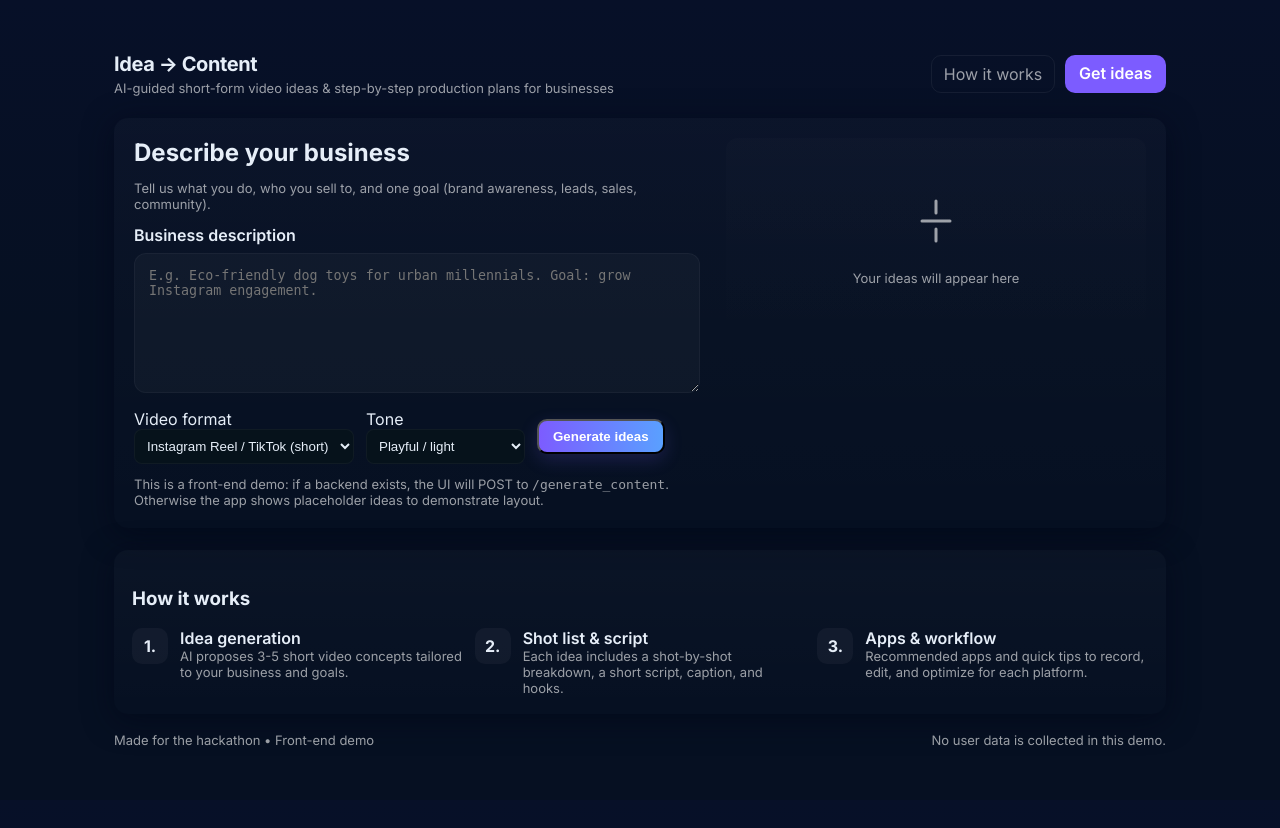
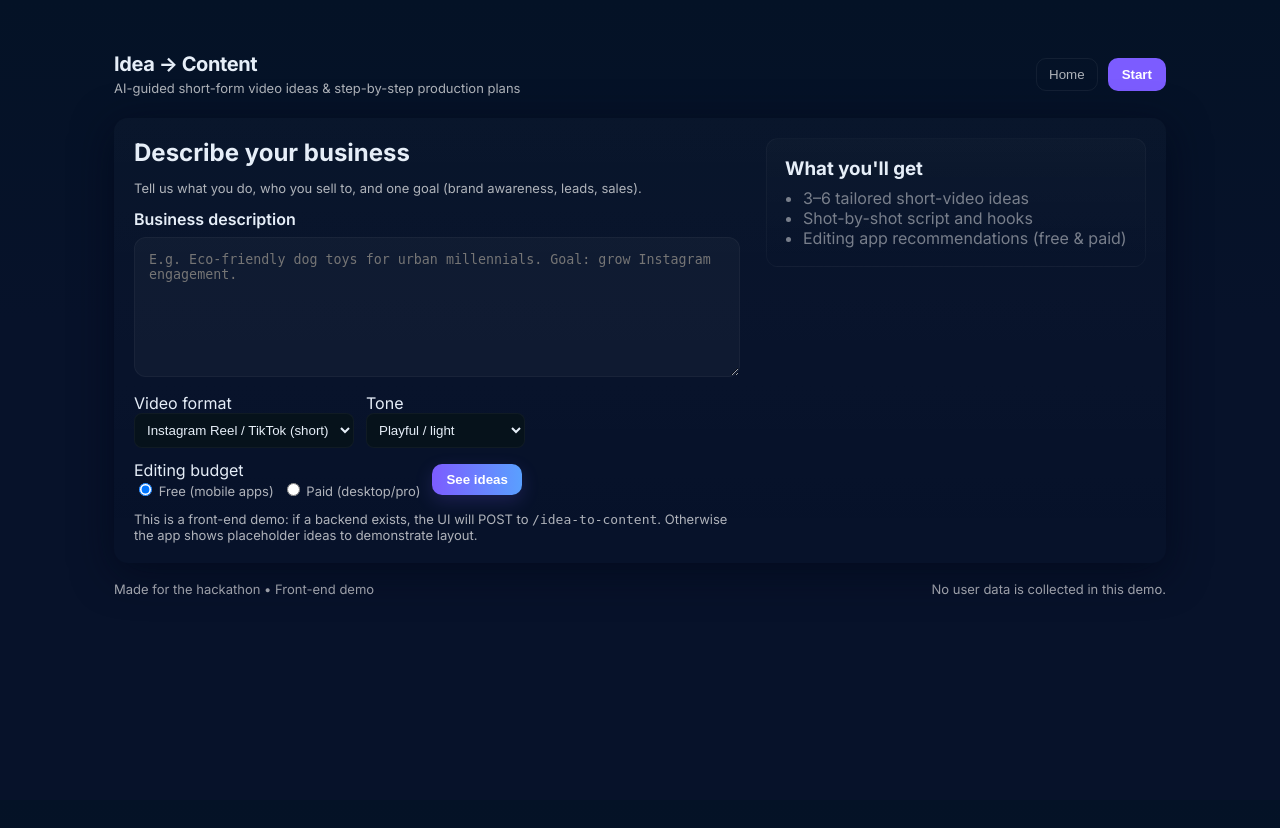
Before and after one commit to hibob10123/idea-to-content, a Flask app: page / in a window 1280 px wide. Run offline with Flask 3, Linux system fonts and the light colour scheme.

Commit message:
added more pages

```diff
--- a/app.py
+++ b/app.py
@@ -1,4 +1,5 @@
-from flask import Flask, jsonify, request, render_template, escape
+from flask import Flask, jsonify, request, render_template
+from markupsafe import escape
 
 app = Flask(__name__)
 
@@ -103,4 +104,10 @@ def idea_to_content():
 
 
 if __name__ == '__main__':
-    app.run(debug=True)
+    # When running locally for development this block will start Flask's
+    # development server. In production (Render/Gunicorn) the WSGI server
+    # will import the `app` object directly. Read PORT from env so Render
+    # can bind the correct port.
+    import os
+    port = int(os.environ.get('PORT', 5000))
+    app.run(host='0.0.0.0', port=port, debug=False)
--- a/static/css/style.css
+++ b/static/css/style.css
@@ -1,7 +1,8 @@
 :root{
-  --bg:#0f1724;
-  --card:#0b1220;
-  --muted:rgba(255,255,255,0.6);
+  --bg:#07122a;
+  --card:#081321;
+  --muted:rgba(255,255,255,0.68);
+  --muted-2:rgba(255,255,255,0.45);
   --accent:#7c5cff;
   --glass: rgba(255,255,255,0.03);
   --radius:12px;
@@ -12,7 +13,7 @@ html,body{height:100%;}
 body{
   margin:0;
   font-family:Inter,system-ui,-apple-system,"Segoe UI",Roboto,"Helvetica Neue",Arial;
-  background:linear-gradient(180deg,#071028 0%, #061022 40%);
+  background:linear-gradient(180deg,#041226 0%, #07122a 40%);
   color:#e6eef8;
   -webkit-font-smoothing:antialiased;
 }
@@ -21,11 +22,11 @@ body{
 .brand h1{margin:0;font-size:20px;letter-spacing:-0.4px}
 .tag{margin:4px 0 0;color:var(--muted);font-size:13px}
 .nav-cta{display:flex;gap:10px}
-.btn{background:var(--accent);color:white;padding:8px 14px;border-radius:10px;text-decoration:none;font-weight:600}
-.btn-outline{border:1px solid rgba(255,255,255,0.06);padding:8px 12px;border-radius:10px;color:var(--muted);text-decoration:none}
-.panel{margin-top:22px;background:linear-gradient(180deg,rgba(255,255,255,0.02), transparent);padding:20px;border-radius:14px;box-shadow:0 6px 30px rgba(2,6,23,0.6)}
+.btn{background:var(--accent);color:white;padding:8px 14px;border-radius:10px;text-decoration:none;font-weight:600;border:none;cursor:pointer}
+.btn-outline{background:transparent;border:1px solid rgba(255,255,255,0.06);padding:8px 12px;border-radius:10px;color:var(--muted);text-decoration:none;cursor:pointer}
+.panel{margin-top:22px;background:linear-gradient(180deg,rgba(255,255,255,0.02), transparent);padding:20px;border-radius:14px;box-shadow:0 10px 40px rgba(2,6,23,0.6);overflow:hidden}
 .panel.slim{padding:18px}
-.panel-grid{display:grid;grid-template-columns:1fr 420px;gap:20px}
+.panel-grid{display:grid;grid-template-columns:1fr 380px;gap:20px}
 .left{padding-right:6px}
 .panel-title{margin:0 0 6px}
 .muted{color:var(--muted);font-size:13px}
@@ -38,11 +39,19 @@ select{padding:8px;border-radius:8px;background:#06121b;border:1px solid rgba(25
 .btn-primary{background:linear-gradient(90deg,var(--accent),#5aa0ff);box-shadow:0 6px 18px rgba(124,92,255,0.18)}
 .note{margin-top:12px;font-size:13px}
 
-.results{min-height:220px;background:linear-gradient(180deg,rgba(255,255,255,0.01), transparent);border-radius:12px;padding:14px;overflow:auto}
-.results.empty{display:flex;align-items:center;justify-content:center;color:var(--muted)}
-.placeholder{display:flex;flex-direction:column;align-items:center;gap:12px}
+/* Pages */
+.page{display:none;opacity:0;transform:translateY(10px);transition:opacity 320ms var(--ease, cubic-bezier(.2,.9,.2,1)),transform 320ms var(--ease, cubic-bezier(.2,.9,.2,1));}
+.page-active{display:block;opacity:1;transform:none}
+.page-header{display:flex;align-items:center;gap:12px;margin-bottom:12px}
+.page-title{font-weight:700;font-size:18px}
 
-.idea-card{background:linear-gradient(180deg,rgba(255,255,255,0.02), rgba(255,255,255,0.01));border-radius:12px;padding:12px;margin-bottom:12px;border:1px solid rgba(255,255,255,0.02)}
+.hero-card{background:linear-gradient(180deg, rgba(255,255,255,0.02), transparent);padding:18px;border-radius:12px;border:1px solid rgba(255,255,255,0.03)}
+.hero-card h3{margin:0 0 8px}
+.hero-card ul{margin:0;padding-left:18px;color:var(--muted-2)}
+
+.ideas-grid{display:grid;grid-template-columns:repeat(auto-fit,minmax(240px,1fr));gap:14px}
+.idea-card{background:linear-gradient(180deg,rgba(255,255,255,0.02), rgba(255,255,255,0.01));border-radius:12px;padding:14px;border:1px solid rgba(255,255,255,0.02);cursor:pointer;transition:transform 220ms ease, box-shadow 220ms ease;will-change:transform}
+.idea-card:hover{transform:translateY(-8px) rotateZ(-0.2deg);box-shadow:0 18px 50px rgba(2,6,23,0.6)}
 .idea-header{display:flex;justify-content:space-between;align-items:center;gap:10px}
 .idea-title{font-weight:700}
 .idea-meta{color:var(--muted);font-size:13px}
@@ -51,14 +60,22 @@ select{padding:8px;border-radius:8px;background:#06121b;border:1px solid rgba(25
 .actions{display:flex;gap:8px;margin-top:12px}
 .copy-btn{background:transparent;border:1px solid rgba(255,255,255,0.04);padding:6px 8px;border-radius:8px;color:var(--muted);cursor:pointer}
 
-.steps{display:grid;grid-template-columns:repeat(auto-fit,minmax(180px,1fr));gap:12px;margin-top:12px}
-.step{display:flex;gap:12px;align-items:flex-start}
-.step strong{background:rgba(255,255,255,0.04);padding:8px;border-radius:10px;min-width:36px;text-align:center}
-.step-title{font-weight:600}
+.detail-body{padding:6px 0}
+.detail-step{background:rgba(255,255,255,0.02);border-radius:10px;padding:12px;margin-bottom:10px;border:1px solid rgba(255,255,255,0.02)}
+.detail-step h4{margin:0 0 6px}
+.muted-2{color:var(--muted-2)}
+
+.budget-toggle{display:flex;gap:8px}
+.budget-toggle label{font-size:13px;color:var(--muted)}
 
 .footer{display:flex;justify-content:space-between;color:var(--muted);margin-top:18px;font-size:13px}
 
 @media (max-width:900px){
   .panel-grid{grid-template-columns:1fr}
   .right{order:2}
+  .app{padding:16px;margin:16px auto}
 }
+
+/* small helpers for animation sequencing */
+.fade-in{animation:fadeIn 360ms ease both}
+@keyframes fadeIn{from{opacity:0;transform:translateY(8px)}to{opacity:1;transform:none}}
--- a/static/js/app.js
+++ b/static/js/app.js
@@ -1,84 +1,46 @@
 document.addEventListener('DOMContentLoaded', () => {
-  const generateBtn = document.getElementById('generate-btn');
+  // Pages
+  const pages = Array.from(document.querySelectorAll('.page'));
+  const showPage = (name) => {
+    pages.forEach(p => {
+      if (p.dataset.page === name) {
+        p.classList.add('page-active');
+        requestAnimationFrame(()=> p.classList.add('fade-in'));
+      } else {
+        p.classList.remove('page-active', 'fade-in');
+      }
+    });
+    window.scrollTo({top:0,behavior:'smooth'});
+  };
+
+  // Elements
   const descEl = document.getElementById('business-description');
-  const resultsEl = document.getElementById('results');
+  const formatEl = document.getElementById('video-format');
+  const toneEl = document.getElementById('tone');
+  const toIdeasBtn = document.getElementById('to-ideas');
+  const ideasGrid = document.getElementById('ideas-grid');
+  const detailTitle = document.getElementById('detail-title');
+  const detailBody = document.getElementById('detail-body');
+  const backToHome = document.getElementById('back-to-home');
+  const backToIdeas = document.getElementById('back-to-ideas');
 
-  function showPlaceholder() {
-    resultsEl.classList.add('empty');
-    resultsEl.innerHTML = `
-      <div class="placeholder">
-        <svg width="48" height="48" viewBox="0 0 24 24" fill="none" stroke="currentColor" stroke-width="1.5">
-          <path d="M12 2v6" stroke-linecap="round" stroke-linejoin="round"></path>
-          <path d="M5 12h14" stroke-linecap="round" stroke-linejoin="round"></path>
-          <path d="M12 22v-6" stroke-linecap="round" stroke-linejoin="round"></path>
-        </svg>
-        <p class="muted">Your ideas will appear here</p>
-      </div>`;
+  // nav buttons
+  document.querySelectorAll('[data-nav]').forEach(btn => btn.addEventListener('click', ()=> showPage(btn.dataset.nav)));
+
+  backToHome && backToHome.addEventListener('click', ()=> showPage('home'));
+  backToIdeas && backToIdeas.addEventListener('click', ()=> showPage('ideas'));
+
+  // budget
+  function getBudget(){
+    const el = document.querySelector('input[name="budget"]:checked');
+    return el ? el.value : 'free';
   }
 
-  function makeIdeaCard(idea) {
-    const div = document.createElement('div');
-    div.className = 'idea-card';
-
-    div.innerHTML = `
-      <div class="idea-header">
-        <div>
-          <div class="idea-title">${escapeHtml(idea.title)}</div>
-          <div class="idea-meta">${escapeHtml(idea.format)} • ${escapeHtml(idea.tone)}</div>
-        </div>
-        <div class="pill">${escapeHtml(idea.duration)}</div>
-      </div>
-      <div class="idea-body">
-        <div class="muted"><strong>Hook / caption:</strong> ${escapeHtml(idea.caption)}</div>
-        <div style="margin-top:8px"><strong>Shot list & script:</strong>
-          <div class="muted" style="margin-top:6px;white-space:pre-wrap">${escapeHtml(idea.script)}</div>
-        </div>
-        <div class="actions">
-          <button class="copy-btn" data-copy>Copy full script</button>
-          <button class="copy-btn" data-copy-caption>Copy caption</button>
-        </div>
-        <div style="margin-top:10px;color:var(--muted)"><strong>Apps:</strong> ${escapeHtml(idea.apps.join(', '))}</div>
-      </div>
-    `;
-
-    // attach copy handlers
-    div.querySelectorAll('[data-copy],[data-copy-caption]').forEach(btn => {
-      btn.addEventListener('click', () => {
-        if (btn.hasAttribute('data-copy')) {
-          copyToClipboard(idea.scriptFull || (idea.caption + '\n\n' + idea.script));
-        } else {
-          copyToClipboard(idea.caption);
-        }
-        btn.textContent = 'Copied';
-        setTimeout(() => (btn.textContent = btn.hasAttribute('data-copy') ? 'Copy full script' : 'Copy caption'), 1200);
-      });
-    });
-
-    return div;
-  }
-
-  function renderIdeas(ideas) {
-    resultsEl.classList.remove('empty');
-    resultsEl.innerHTML = '';
-    ideas.forEach(i => resultsEl.appendChild(makeIdeaCard(i)));
-  }
-
-  function buildPlaceholderIdeas(description, format, tone) {
-    // Lightweight deterministic placeholder generator for demo purposes
-    const base = description ? description.split('.')[0] : 'Your business';
-    return [1,2,3].map(n => {
-      return {
-        title: `${base} — ${['Quick tip','Customer story','Before & after'][n-1]}`,
-        format: format === 'youtube-long' ? 'YouTube (long)' : (format === 'youtube' ? 'YouTube Short' : 'Reel/TikTok'),
-        tone: tone,
-        duration: format === 'youtube-long' ? '2-5 min' : (format === 'youtube' ? '0:15' : '0:30'),
-        caption: `Quick ${tone} idea to boost engagement #${n}`,
-        script: `${n}. Hook (2-4s): Grab attention with unexpected fact about ${base}\n`+
-                `${n}. Shot 1: Close-up — 3s\n${n}. Shot 2: Demo — 6s\n${n}. Shot 3: CTA — 3s\n\nNotes: Keep it authentic, add captions, vertical crop.`,
-        scriptFull: `HOOK:\nGrab attention with a short line about ${base}\n\nSCRIPT:\n${n}. Shot 1: ...` ,
-        apps: n === 1 ? ['CapCut','InShot','Canva'] : (n===2 ? ['VN','Instagram Reels','Descript'] : ['LumaFusion','Premiere Rush','Spark Video'])
-      };
-    });
+  // Spinner / loading helper
+  function setLoading(on, target){
+    if(on){
+      target.innerHTML = '<div class="muted">Generating ideas…</div>';
+    }
   }
 
   function escapeHtml(str){
@@ -99,42 +61,27 @@ document.addEventListener('DOMContentLoaded', () => {
     });
   }
 
-  async function generate() {
-    const description = descEl.value.trim();
-    const format = document.getElementById('video-format').value;
-    const tone = document.getElementById('tone').value;
-
-    // show loading state
-    resultsEl.classList.remove('empty');
-    resultsEl.innerHTML = '<div class="muted">Generating ideas…</div>';
-
-    // try contacting backend if available; otherwise fallback to local placeholders
-    try {
-      const resp = await fetch('/generate_content', {
-        method: 'POST',
-        headers: {'Content-Type':'application/json'},
-        body: JSON.stringify({description, format, tone})
-      });
-      if (resp.ok) {
-        const data = await resp.json();
-        if (data && data.ideas) {
-          renderIdeas(data.ideas.map(mapBackendIdea));
-          return;
-        }
-      }
-    } catch (err) {
-      // ignoring errors from backend in demo mode
-      console.debug('Backend not available or returned error', err);
-    }
-
-    // fallback
-    const ideas = buildPlaceholderIdeas(description, format, tone);
-    renderIdeas(ideas);
+  function buildPlaceholderIdeas(description, format, tone, budget){
+    const base = description ? description.split('.')[0] : 'Your business';
+    return [1,2,3,4].map(n => {
+      const kind = ['Quick tip','Customer story','Before & after','How-to'][n-1];
+      return {
+        id: 'ph-'+n,
+        title: `${base} — ${kind}`,
+        format: format === 'youtube-long' ? 'YouTube (long)' : (format === 'youtube' ? 'YouTube Short' : 'Reel/TikTok'),
+        tone,
+        duration: format === 'youtube-long' ? `${2+n} min` : (format === 'youtube' ? '0:15' : '0:30'),
+        caption: `${kind} to boost engagement #${n}`,
+        script: `${n}. Hook (2-4s): Short surprising fact about ${base}\nShot 1: Close-up — 3s\nShot 2: Demo — 8s\nShot 3: CTA — 3s\nNotes: Add captions, natural light.`,
+        scriptFull: `HOOK:\nShort surprising fact about ${base}\n\nSCRIPT:\n${n}. Shot 1: ...` ,
+        apps: budget === 'free' ? ['CapCut','InShot','Canva'] : ['Premiere Pro','Final Cut Pro','DaVinci Resolve']
+      };
+    });
   }
 
-  function mapBackendIdea(raw){
-    // adapt a simple backend idea shape to UI card
+  function mapBackendIdea(raw, budget){
     return {
+      id: raw.id || raw.title,
       title: raw.title || raw.headline || 'Untitled idea',
       format: raw.format || 'Reel',
       tone: raw.tone || 'neutral',
@@ -142,17 +89,119 @@ document.addEventListener('DOMContentLoaded', () => {
       caption: raw.caption || raw.hook || '',
       script: raw.script || raw.body || '',
       scriptFull: raw.scriptFull || raw.script || '',
-      apps: raw.apps || ['CapCut','Canva']
+      apps: raw.apps || (budget === 'free' ? ['CapCut','Canva'] : ['Premiere Pro','Resolve'])
     };
   }
 
-  // wire UI
-  generateBtn.addEventListener('click', () => {
-    generateBtn.disabled = true;
-    generateBtn.textContent = 'Working...';
-    generate().finally(()=>{generateBtn.disabled=false;generateBtn.textContent='Generate ideas'});
+  function makeIdeaCard(idea){
+    const el = document.createElement('article');
+    el.className = 'idea-card fade-in';
+    el.innerHTML = `
+      <div class="idea-header">
+        <div>
+          <div class="idea-title">${escapeHtml(idea.title)}</div>
+          <div class="idea-meta">${escapeHtml(idea.format)} • ${escapeHtml(idea.tone)}</div>
+        </div>
+        <div class="pill">${escapeHtml(idea.duration)}</div>
+      </div>
+      <div class="idea-body">
+        <div class="muted"><strong>Hook:</strong> ${escapeHtml(idea.caption)}</div>
+        <div style="margin-top:8px"><strong>Preview:</strong>
+          <div class="muted" style="margin-top:6px;white-space:pre-wrap">${escapeHtml(idea.script.split('\n').slice(0,4).join('\n'))}…</div>
+        </div>
+        <div class="actions">
+          <button class="copy-btn" data-copy>Copy script</button>
+        </div>
+        <div style="margin-top:10px;color:var(--muted)"><strong>Apps:</strong> ${escapeHtml((idea.apps||[]).join(', '))}</div>
+      </div>`;
+
+    el.addEventListener('click', (e)=>{
+      // avoid card click when interacting with buttons
+      if(e.target.closest('button')) return;
+      showDetail(idea);
+    });
+
+    el.querySelectorAll('[data-copy]').forEach(btn => {
+      btn.addEventListener('click', (ev)=>{
+        ev.stopPropagation();
+        copyToClipboard(idea.scriptFull || idea.script || idea.caption);
+        btn.textContent = 'Copied';
+        setTimeout(()=> btn.textContent = 'Copy script', 1200);
+      });
+    });
+
+    return el;
+  }
+
+  function renderIdeas(list){
+    ideasGrid.innerHTML = '';
+    list.forEach(i => ideasGrid.appendChild(makeIdeaCard(i)));
+    showPage('ideas');
+  }
+
+  async function generateIdeas(){
+    const description = descEl.value.trim();
+    const format = formatEl.value;
+    const tone = toneEl.value;
+    const budget = getBudget();
+
+    if(!description){
+      alert('Please enter a short description of your business to get tailored ideas.');
+      return;
+    }
+
+    ideasGrid.innerHTML = '<div class="muted">Generating ideas…</div>';
+
+    // Try backend first
+    try{
+      const resp = await fetch('/idea-to-content', {
+        method:'POST', headers:{'Content-Type':'application/json'},
+        body: JSON.stringify({description})
+      });
+      if(resp.ok){
+        const data = await resp.json();
+        if(data && data.ideas){
+          const list = data.ideas.map(raw => mapBackendIdea(raw, budget));
+          renderIdeas(list);
+          return;
+        }
+      }
+    }catch(err){
+      console.debug('Backend not available—using local placeholders', err);
+    }
+
+    // fallback local generation
+    const fallback = buildPlaceholderIdeas(description, format, tone, budget);
+    renderIdeas(fallback);
+  }
+
+  function showDetail(idea){
+    detailTitle.textContent = idea.title;
+    detailBody.innerHTML = '';
+
+    const steps = [];
+    steps.push({title:'Hook',body:`${idea.caption || 'Short one-line hook to grab attention.'}`});
+    steps.push({title:'Shot list',body: (idea.script || '').split('\n').slice(0,6).join('\n') || '3 shots: intro, demo, CTA.'});
+    steps.push({title:'Script',body: idea.scriptFull || idea.script || 'Write a short 20-40s script with clear CTA.'});
+    steps.push({title:'Editing & Apps',body: `Recommended apps: ${idea.apps && idea.apps.join(', ')}`});
+    steps.push({title:'Distribution',body: 'Short caption + hashtags; post within first 60 minutes of scheduled time.'});
+
+    steps.forEach(s=>{
+      const el = document.createElement('div');
+      el.className = 'detail-step fade-in';
+      el.innerHTML = `<h4>${escapeHtml(s.title)}</h4><div class="muted-2" style="white-space:pre-wrap">${escapeHtml(s.body)}</div>`;
+      detailBody.appendChild(el);
+    });
+
+    showPage('detail');
+  }
+
+  // event hooks
+  toIdeasBtn.addEventListener('click', ()=>{
+    toIdeasBtn.disabled = true; toIdeasBtn.textContent = 'Working...';
+    generateIdeas().finally(()=>{toIdeasBtn.disabled = false; toIdeasBtn.textContent = 'See ideas'});
   });
 
-  // show initial placeholder
-  showPlaceholder();
+  // initial page
+  showPage('home');
 });
--- a/templates/index.html
+++ b/templates/index.html
@@ -7,26 +7,27 @@
         <link rel="preconnect" href="https://fonts.googleapis.com">
         <link rel="preconnect" href="https://fonts.gstatic.com" crossorigin>
         <link href="https://fonts.googleapis.com/css2?family=Inter:wght@300;400;600;700&display=swap" rel="stylesheet">
-        <link rel="stylesheet" href="/static/css/style.css">
+        <link rel="stylesheet" href="{{ url_for('static', filename='css/style.css') }}">
     </head>
     <body>
         <main class="app">
             <header class="header">
                 <div class="brand">
                     <h1>Idea → Content</h1>
-                    <p class="tag">AI-guided short-form video ideas & step-by-step production plans for businesses</p>
+                    <p class="tag">AI-guided short-form video ideas & step-by-step production plans</p>
                 </div>
                 <nav class="nav-cta">
-                    <a class="btn-outline" href="#how-it-works">How it works</a>
-                    <a class="btn" href="#generator">Get ideas</a>
+                    <button class="btn-outline" data-nav="home">Home</button>
+                    <button class="btn" data-nav="home">Start</button>
                 </nav>
             </header>
 
-            <section id="generator" class="panel">
+            <!-- Page: Home / Input -->
+            <section id="page-home" class="page panel page-active" data-page="home">
                 <div class="panel-grid">
                     <div class="left">
                         <h2 class="panel-title">Describe your business</h2>
-                        <p class="muted">Tell us what you do, who you sell to, and one goal (brand awareness, leads, sales, community).</p>
+                        <p class="muted">Tell us what you do, who you sell to, and one goal (brand awareness, leads, sales).</p>
 
                         <label class="field">
                             <span class="label">Business description</span>
@@ -52,53 +53,54 @@
                                 </select>
                             </div>
 
-                            <button id="generate-btn" class="btn btn-primary">Generate ideas</button>
+                            <div class="option-group budget">
+                                <label>Editing budget</label>
+                                <div class="budget-toggle">
+                                    <label><input type="radio" name="budget" value="free" checked> Free (mobile apps)</label>
+                                    <label><input type="radio" name="budget" value="paid"> Paid (desktop/pro)</label>
+                                </div>
+                            </div>
+
+                            <button id="to-ideas" class="btn btn-primary">See ideas</button>
                         </div>
 
-                        <div class="note muted">This is a front-end demo: if a backend exists, the UI will POST to <code>/generate_content</code>. Otherwise the app shows placeholder ideas to demonstrate layout.</div>
+                        <div class="note muted">This is a front-end demo: if a backend exists, the UI will POST to <code>/idea-to-content</code>. Otherwise the app shows placeholder ideas to demonstrate layout.</div>
                     </div>
 
                     <div class="right">
-                        <div id="results" class="results empty">
-                            <div class="placeholder">
-                                <svg width="48" height="48" viewBox="0 0 24 24" fill="none" stroke="currentColor" stroke-width="1.5">
-                                    <path d="M12 2v6" stroke-linecap="round" stroke-linejoin="round"></path>
-                                    <path d="M5 12h14" stroke-linecap="round" stroke-linejoin="round"></path>
-                                    <path d="M12 22v-6" stroke-linecap="round" stroke-linejoin="round"></path>
-                                </svg>
-                                <p class="muted">Your ideas will appear here</p>
-                            </div>
+                        <div class="hero-card">
+                            <h3>What you'll get</h3>
+                            <ul>
+                                <li>3–6 tailored short-video ideas</li>
+                                <li>Shot-by-shot script and hooks</li>
+                                <li>Editing app recommendations (free & paid)</li>
+                            </ul>
                         </div>
                     </div>
                 </div>
             </section>
 
-            <section id="how-it-works" class="panel slim">
-                <h3>How it works</h3>
-                <div class="steps">
-                    <div class="step">
-                        <strong>1.</strong>
-                        <div>
-                            <div class="step-title">Idea generation</div>
-                            <div class="muted">AI proposes 3-5 short video concepts tailored to your business and goals.</div>
-                        </div>
-                    </div>
+            <!-- Page: Ideas -->
+            <section id="page-ideas" class="page panel" data-page="ideas">
+                <div class="page-header">
+                    <button class="btn-outline" id="back-to-home">← Back</button>
+                    <div class="page-title">Generated ideas</div>
+                </div>
 
-                    <div class="step">
-                        <strong>2.</strong>
-                        <div>
-                            <div class="step-title">Shot list & script</div>
-                            <div class="muted">Each idea includes a shot-by-shot breakdown, a short script, caption, and hooks.</div>
-                        </div>
-                    </div>
+                <div id="ideas-grid" class="ideas-grid">
+                    <!-- Idea cards populated by JS -->
+                </div>
+            </section>
 
-                    <div class="step">
-                        <strong>3.</strong>
-                        <div>
-                            <div class="step-title">Apps & workflow</div>
-                            <div class="muted">Recommended apps and quick tips to record, edit, and optimize for each platform.</div>
-                        </div>
-                    </div>
+            <!-- Page: Detail -->
+            <section id="page-detail" class="page panel" data-page="detail">
+                <div class="page-header">
+                    <button class="btn-outline" id="back-to-ideas">← Back</button>
+                    <div class="page-title" id="detail-title">Idea details</div>
+                </div>
+
+                <div id="detail-body" class="detail-body">
+                    <!-- Filled by JS -->
                 </div>
             </section>
 
@@ -108,6 +110,6 @@
             </footer>
         </main>
 
-        <script src="/static/js/app.js" defer></script>
+        <script src="{{ url_for('static', filename='js/app.js') }}" defer></script>
     </body>
 </html>
```
